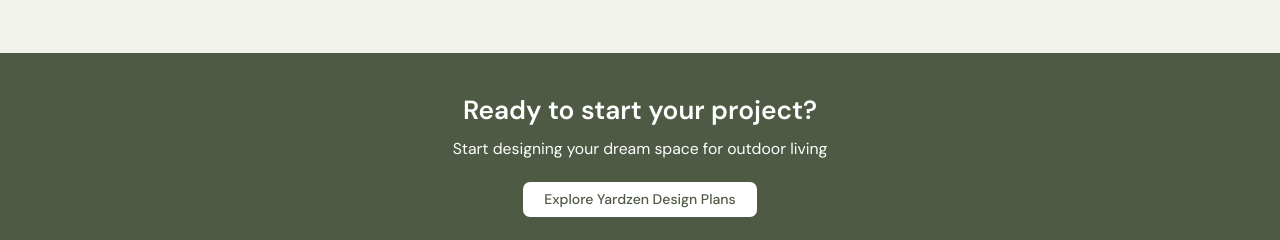
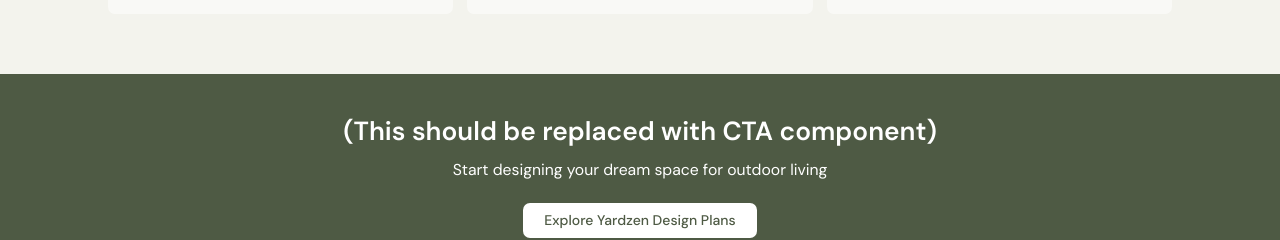
Before and after one commit to danpliego/yzaw2, a React (Vite) app: page / in a window 1280 px wide. Shown: the part 4349-4589 px from the top of the page. Built offline with nearby package versions, Linux system fonts and the light colour scheme; a web font is replaced by a local one.

Commit message:
add comments

```diff
--- a/src/App.tsx
+++ b/src/App.tsx
@@ -6,7 +6,7 @@
 function CTABanner() {
   return (
     <div className="w-full bg-[#4e5a44] text-white py-12 px-6 flex flex-col items-center justify-center text-center">
-      <h2 className="text-2xl md:text-3xl font-semibold mb-3">Ready to start your project?</h2>
+      <h2 className="text-2xl md:text-3xl font-semibold mb-3">(This should be replaced with CTA component)</h2>
       <p className="max-w-xl text-base md:text-lg mb-6">
         Start designing your dream space for outdoor living
       </p>
@@ -20,7 +20,7 @@
 export default function App() {
   return (
     <>
-    {/* yardzen nav here */}
+    yardzen nav here
         <HeroSection />
         {sections.map((section, index) => (
           <div key={section.title}>
@@ -28,8 +28,10 @@
             {(index + 1) % 3 === 0 && <CTABanner />}
           </div>
         ))}
-        {/* <CTABanner /> */}
-      {/* include yz footer here */}
+
+      include yz cta footer component here
+      <br />
+      include yz footer here
     </>
   );
 }
```
